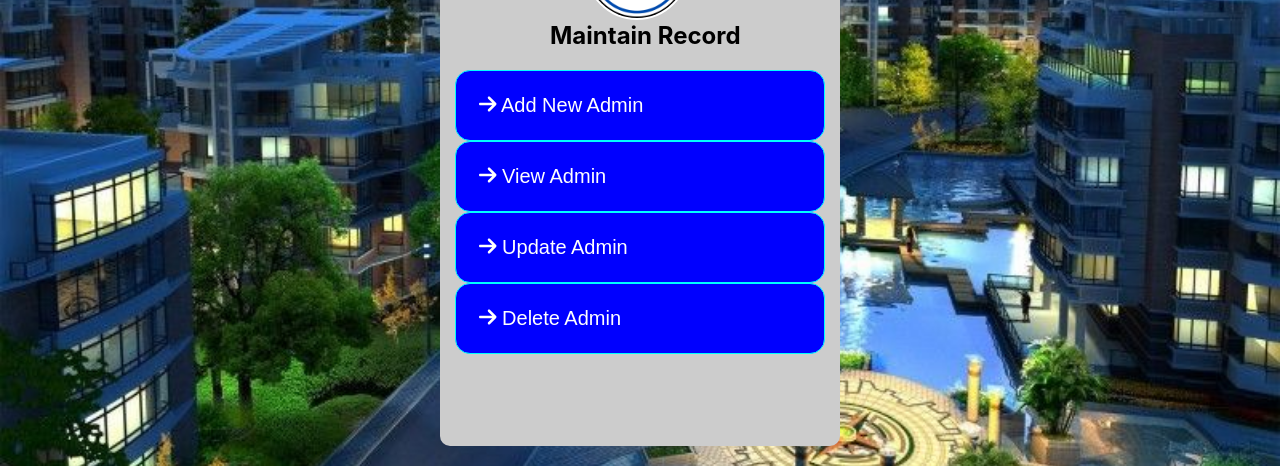
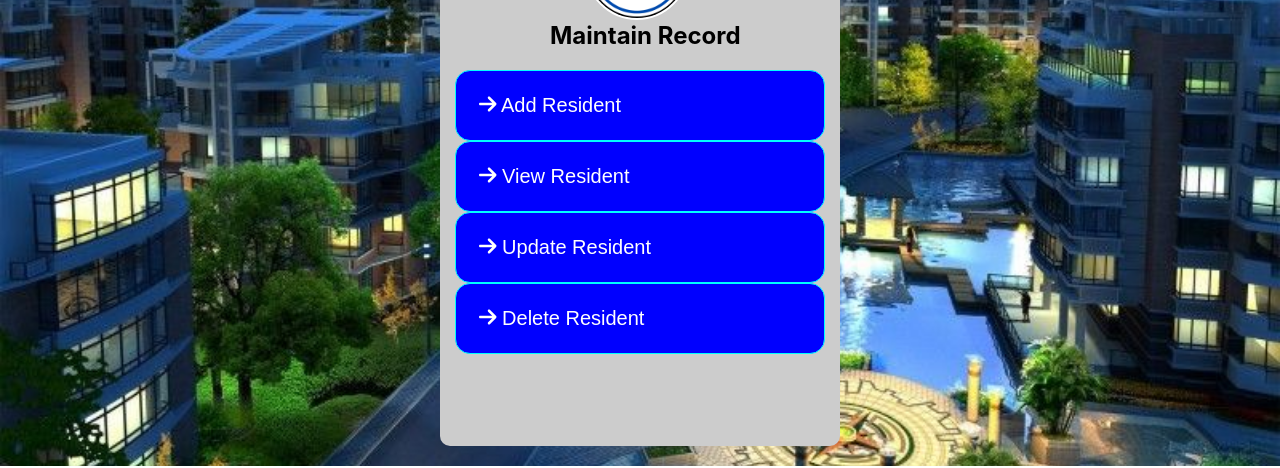
Before and after one commit to Bsef19m519/Society-Complaint-Portal-MERN-, a React (Create React App) app in the folder frontend/: page /super-adminfp in a window 1280 px wide. Shown: the part 218-686 px from the top of the page. Built offline with nearby package versions, Linux system fonts and the light colour scheme.

Commit message:
ResidentsModuleUpdated

```diff
--- a/frontend/src/App.js
+++ b/frontend/src/App.js
@@ -7,17 +7,17 @@ import AddNewComplaint from "./Residents/AddComplaint";
 import FrontPage from "./Residents/FrontPageResidents/FrontPage";
 import ViewComplaint from "./Residents/ViewComplaint";
 import Service from "./StaticComponents/Service";
-import AddAdmin from "./superAdmin/addAdmin";
+import AddResident from "./Resident Component/addResident";
 import {
   BrowserRouter as Router,
   Routes,
   Route,
   // useLocation,
 } from "react-router-dom";
-import SAFrontPage from "./superAdmin/superAdminFrontPage";
-import UpdateAdmin from "./superAdmin/updateAdmin";
-import ViewAdmin from "./superAdmin/searchAdmin";
-import DeleteAdmin from "./superAdmin/deleteAdmin";
+import SAFrontPage from "./Resident Component/ResidentFrontPage";
+import UpdateResident from "./Resident Component/updateResident";
+import ViewResident from "./Resident Component/searchResident";
+import DeleteResident from "./Resident Component/deleteResident";
 import { useRef } from "react";
 // import { useLocation } from "react-router-dom";
 
@@ -58,10 +58,10 @@ function App() {
           <Route path="/front-page" element={<FrontPage />}></Route>
           <Route path="/view-complaint" element={<ViewComplaint />}></Route>
           <Route path="/super-adminfp" element={<SAFrontPage />}></Route>
-          <Route path="/add-admin" element={<AddAdmin />}></Route>
-          <Route path="/update-admin" element={<UpdateAdmin />}></Route>
-          <Route path="/view-admin" element={<ViewAdmin />}></Route>
-          <Route path="/delete-admin" element={<DeleteAdmin />}></Route>
+          <Route path="/add-resident" element={<AddResident />}></Route>
+          <Route path="/update-resident" element={<UpdateResident />}></Route>
+          <Route path="/view-resident" element={<ViewResident />}></Route>
+          <Route path="/delete-resident" element={<DeleteResident />}></Route>
         </Routes>
       </Router>
     </div>
--- a/frontend/src/superAdmin/DeleteAdmin.css
+++ b/frontend/src/Resident Component/DeleteResident.css
@@ -27,7 +27,7 @@
 
 .SA-DeleteAdmin-login-txt {
   color: black;
-  margin-left: 95px;
+  margin-left: 87px;
   margin-top: -3px;
 }
 
--- a/frontend/src/superAdmin/superAdminFrontPage.js
+++ b/frontend/src/Resident Component/ResidentFrontPage.js
@@ -1,7 +1,7 @@
 import React from "react";
 import StylishButton from "../components/Button/StylishButtons";
 import { useNavigate } from "react-router-dom";
-import "./superAdminFrontPage.css";
+import "./ResidentFrontPage.css";
 import loginIcon from "../components/Header/SCP3.png";
 
 const SAFrontPage = () => {
@@ -10,20 +10,20 @@ const SAFrontPage = () => {
   // let navigate3 = useNavigate();
   // let navigate4 = useNavigate();
 
-  const addNewAdmin = () => {
-    navigate("/add-admin");
+  const addNewResident = () => {
+    navigate("/add-resident");
   };
 
-  const viewAdmin = () => {
-    navigate("/view-admin");
+  const viewResident = () => {
+    navigate("/view-resident");
   };
 
-  const updateAdmin = () => {
-    navigate("/update-admin");
+  const updateResident = () => {
+    navigate("/update-resident");
   };
 
-  const deleteAdmin = () => {
-    navigate("/delete-admin");
+  const deleteResident = () => {
+    navigate("/delete-resident");
   };
 
   return (
@@ -32,17 +32,17 @@ const SAFrontPage = () => {
         <img className="SAloginIcon" src={loginIcon} alt="SCP pic" />
         <h2 className="SAlogin-txt"> Maintain Record</h2>
         <div className="SA-screen-button-div">
-          <StylishButton type="button" onClick={addNewAdmin}>
-            Add New Admin
+          <StylishButton type="button" onClick={addNewResident}>
+            Add Resident
           </StylishButton>
-          <StylishButton type="button" onClick={viewAdmin}>
-            View Admin
+          <StylishButton type="button" onClick={viewResident}>
+            View Resident
           </StylishButton>
-          <StylishButton type="button" onClick={updateAdmin}>
-            Update Admin
+          <StylishButton type="button" onClick={updateResident}>
+            Update Resident
           </StylishButton>
-          <StylishButton type="button" onClick={deleteAdmin}>
-            Delete Admin
+          <StylishButton type="button" onClick={deleteResident}>
+            Delete Resident
           </StylishButton>
         </div>
       </div>
--- a/frontend/src/superAdmin/SearchAdmin.css
+++ b/frontend/src/Resident Component/SearchResident.css
@@ -26,7 +26,7 @@
 
 .SA-searchAdmin-login-txt {
   color: black;
-  margin-left: 95px;
+  margin-left: 85px;
   margin-top: -3px;
 }
 
--- a/frontend/src/superAdmin/UpdateAdmin.css
+++ b/frontend/src/Resident Component/UpdateResident.css
@@ -30,7 +30,7 @@
 
 .SA-Updateadmin-login-txt {
   color: black;
-  margin-left: 66px;
+  margin-left: 56px;
   margin-top: -3px;
 }
 
--- a/frontend/src/superAdmin/addAdmin.css
+++ b/frontend/src/Resident Component/addResident.css
@@ -25,7 +25,7 @@
 
 .SA-Addadmin-login-txt {
   color: black;
-  margin-left: 55px;
+  margin-left: 45px;
   margin-top: -3px;
 }
 
--- a/frontend/src/superAdmin/addAdmin.js
+++ b/frontend/src/Resident Component/addResident.js
@@ -1,7 +1,7 @@
 import React, { useState, useRef } from "react";
 import { useNavigate } from "react-router-dom";
 import ScreenBtn from "../components/Button/ScreenButton";
-import "./addAdmin.css";
+import "./addResident.css";
 import loginIcon from "../components/Header/SCP3.png";
 import { FontAwesomeIcon } from "@fortawesome/react-fontawesome";
 import { faEnvelope } from "@fortawesome/free-solid-svg-icons";
@@ -11,7 +11,7 @@ import { faMobile } from "@fortawesome/free-solid-svg-icons";
 import { faIdCard } from "@fortawesome/free-solid-svg-icons";
 import { faAddressBook } from "@fortawesome/free-solid-svg-icons";
 
-const AddAdmin = () => {
+const AddResident = () => {
   let navigate = useNavigate();
   const sAdminHomePage = () => {
     navigate("/super-adminfp");
@@ -122,7 +122,7 @@ const AddAdmin = () => {
     }
 
     //sending data to backend
-    fetch("http://localhost:3000/api/superadmin/admins", {
+    fetch("http://localhost:3001/api/users", {
       method: "POST",
       headers: {
         "Content-Type": "application/json",
@@ -158,7 +158,7 @@ const AddAdmin = () => {
     <div className="SA-addAdmin-container-div">
       <form className="SA-addAdmin-form" onSubmit={submitHandler}>
         <img className="SA-Addadmin-loginIcon" src={loginIcon} alt="SCP pic" />
-        <h2 className="SA-Addadmin-login-txt"> Add New Admin</h2>
+        <h2 className="SA-Addadmin-login-txt"> Add New Resident</h2>
         <div className="SA-Addadmin-singlediv-container">
           <FontAwesomeIcon
             className="SA-AddAdmin-faicons"
@@ -279,4 +279,4 @@ const AddAdmin = () => {
   );
 };
 
-export default AddAdmin;
+export default AddResident;
--- a/frontend/src/superAdmin/deleteAdmin.js
+++ b/frontend/src/Resident Component/deleteResident.js
@@ -1,12 +1,12 @@
 import React, { useState } from "react";
 import ScreenBtn from "../components/Button/ScreenButton";
 import { useNavigate } from "react-router-dom";
-import "./DeleteAdmin.css";
+import "./DeleteResident.css";
 import loginIcon from "../components/Header/SCP3.png";
 import { FontAwesomeIcon } from "@fortawesome/react-fontawesome";
 import { faEnvelope } from "@fortawesome/free-solid-svg-icons";
 
-const DeleteAdmin = () => {
+const DeleteResident = () => {
   //navigate to others component
   let navigate = useNavigate();
   const sAdminHomePage = () => {
@@ -25,12 +25,9 @@ const DeleteAdmin = () => {
     event.preventDefault();
 
     try {
-      const response = await fetch(
-        `http://localhost:3000/api/superadmin/admins/${email}`,
-        {
-          method: "DELETE",
-        }
-      );
+      const response = await fetch(`http://localhost:3001/api/users/${email}`, {
+        method: "DELETE",
+      });
       if (response.ok) {
         const data = await response.json();
         if (data.deletedCount === 1) {
@@ -56,7 +53,7 @@ const DeleteAdmin = () => {
           src={loginIcon}
           alt="SCP pic"
         />
-        <h2 className="SA-DeleteAdmin-login-txt"> Delete Admin</h2>
+        <h2 className="SA-DeleteAdmin-login-txt"> Delete Resident</h2>
         <div className="SA-DeleteAdmin-singlediv-container">
           <FontAwesomeIcon
             className="SA-DeleteAdmin-faicons"
@@ -87,4 +84,4 @@ const DeleteAdmin = () => {
   );
 };
 
-export default DeleteAdmin;
+export default DeleteResident;
--- a/frontend/src/superAdmin/updateAdmin.js
+++ b/frontend/src/Resident Component/updateResident.js
@@ -1,7 +1,7 @@
 import React, { useState, useRef } from "react";
 import { useNavigate } from "react-router-dom";
 import ScreenBtn from "../components/Button/ScreenButton";
-import "./UpdateAdmin.css";
+import "./UpdateResident.css";
 import loginIcon from "../components/Header/SCP3.png";
 import { FontAwesomeIcon } from "@fortawesome/react-fontawesome";
 import { faEnvelope } from "@fortawesome/free-solid-svg-icons";
@@ -11,7 +11,7 @@ import { faMobile } from "@fortawesome/free-solid-svg-icons";
 import { faIdCard } from "@fortawesome/free-solid-svg-icons";
 import { faAddressBook } from "@fortawesome/free-solid-svg-icons";
 
-const UpdateAdmin = () => {
+const UpdateResident = () => {
   let navigate = useNavigate();
   const sAdminHomePage = () => {
     navigate("/super-adminfp");
@@ -123,7 +123,7 @@ const UpdateAdmin = () => {
     }
 
     //sending data to backend
-    fetch(`http://localhost:3000/api/superadmin/admins/${preEmail}`, {
+    fetch(`http://localhost:3001/api/users/${preEmail}`, {
       method: "PUT",
       headers: {
         "Content-Type": "application/json",
@@ -163,7 +163,7 @@ const UpdateAdmin = () => {
           src={loginIcon}
           alt="SCP pic"
         />
-        <h2 className="SA-Updateadmin-login-txt"> Update Admin</h2>
+        <h2 className="SA-Updateadmin-login-txt"> Update Resident</h2>
 
         <div className="SA-Updateadmin-singlediv-container">
           {/* <FontAwesomeIcon
@@ -311,4 +311,4 @@ const UpdateAdmin = () => {
   );
 };
 
-export default UpdateAdmin;
+export default UpdateResident;
```
Also changed, not shown: frontend/src/Resident Component/searchResident.js (renamed from frontend/src/superAdmin/searchAdmin.js, +9 -12 lines), frontend/src/Resident Component/ResidentFrontPage.css (renamed from frontend/src/superAdmin/superAdminFrontPage.css), frontend/src/Resident Component/showTableData.js (renamed from frontend/src/superAdmin/showTableData.js), 1 other file (tests, documents, lock files or other folders).
